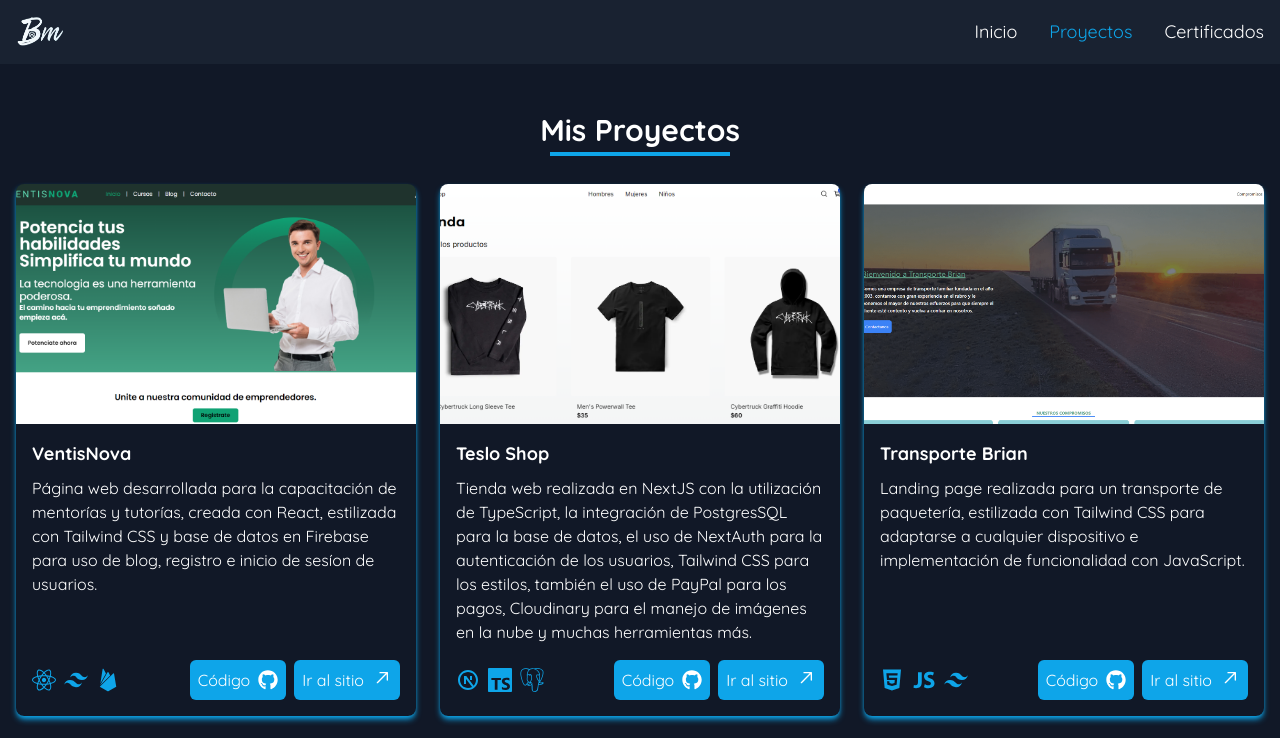
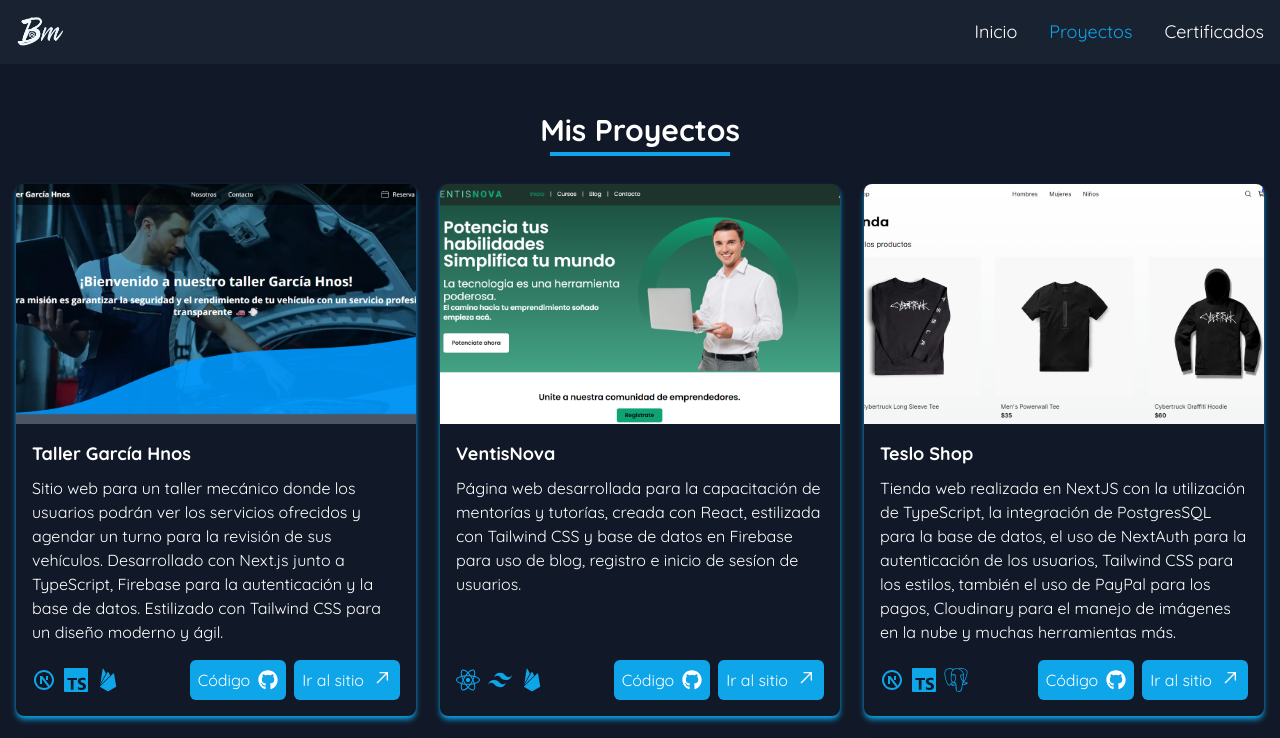
Before and after one commit to BrianMarchese/Portfolio, a Next.js app: page /proyectos in a window 1280 px wide. Shown: the top 738 px of the page. Built offline with nearby package versions, Linux system fonts and the light colour scheme; grey boxes are pictures that could not be loaded.

Commit message:
agregado de proyecto nuevo

```diff
--- a/src/app/proyectos/page.tsx
+++ b/src/app/proyectos/page.tsx
@@ -8,6 +8,14 @@
 import { SiPostgresql, SiTypescript } from 'react-icons/si';
 
 const projects = [
+  {
+    src: "/taller.png",
+    title: "Taller García Hnos",
+    description: "Sitio web para un taller mecánico donde los usuarios podrán ver los servicios ofrecidos y agendar un turno para la revisión de sus vehículos. Desarrollado con Next.js junto a TypeScript, Firebase para la autenticación y la base de datos. Estilizado con Tailwind CSS para un diseño moderno y ágil.",
+    technologies: [RiNextjsLine, SiTypescript, IoLogoFirebase],
+    githubUrl: "https://github.com/BrianMarchese/Taller-Garcia",
+    liveUrl: "https://taller-garcia.vercel.app/",
+  },
   {
     src: "/ventis.png",
     title: "VentisNova",
```
Also changed, not shown: public/taller.png (added), 1 other file (tests, documents, lock files or other folders).
